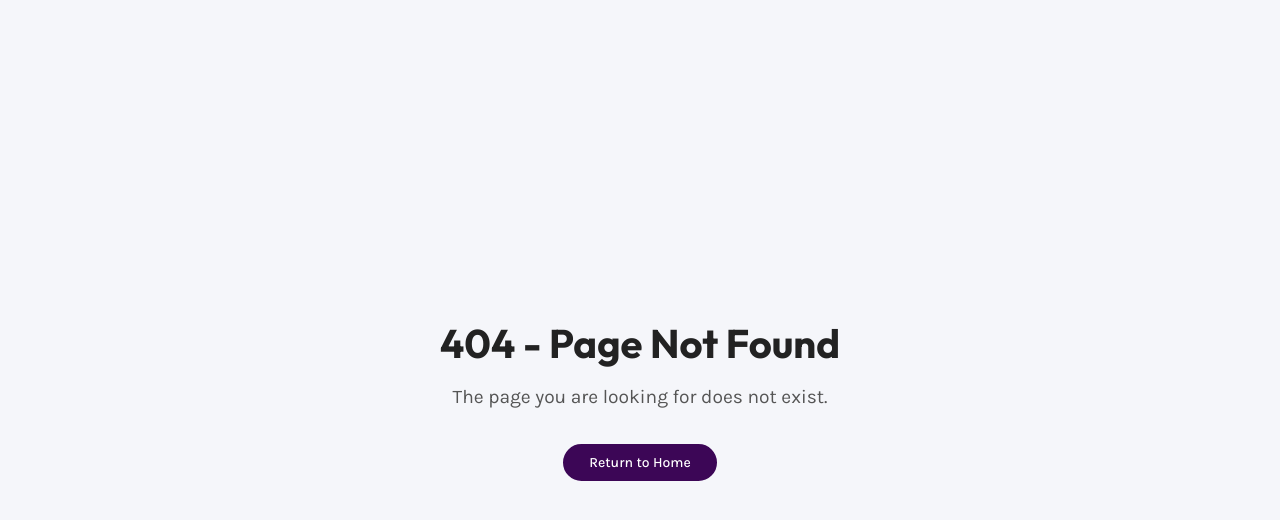
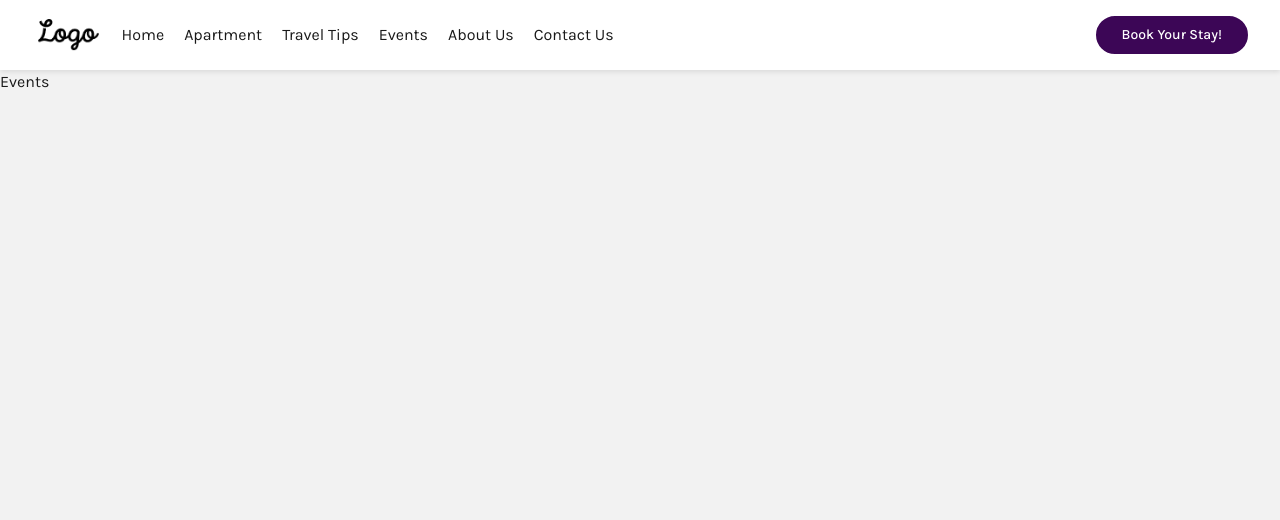
Before and after one commit to matteominin/FlorenceHomeStay, a React (Vite) app in the folder frontend/: page /events in a window 1280 px wide. Before the commit this address had no page. Shown: the top 520 px of the page. Built offline with nearby package versions, Linux system fonts and the light colour scheme.

Commit message:
last changes

```diff
--- a/frontend/src/App.jsx
+++ b/frontend/src/App.jsx
@@ -3,6 +3,7 @@ import Home from "./pages/home/Home.jsx"
 import Apartment from "./pages/apartment/Apartment.jsx";
 import TravelTips from "./pages/travelTips/TravelTips.jsx";
 import Article from "./pages/article/Article.jsx";
+import Events from "./pages/events/Events.jsx";
 import ApartmentInstructions from "./pages/apartmentInstructions/ApartmentInstructions.jsx";
 import AboutUs from "./pages/aboutUs/AboutUs.jsx";
 import ContactUs from "./pages/contactUs/ContactUs.jsx";
@@ -17,6 +18,7 @@ function App() {
         <Route path="/apartment" element={<Apartment />} />
         <Route path="/travel-tips" element={<TravelTips />} />
         <Route path="/travel-tips/:id" element={<Article />} />
+        <Route path="/events" element={<Events />} />
         <Route path="/apartment-instructions" element={<ApartmentInstructions />} />
         <Route path="/about-us" element={<AboutUs />} />
         <Route path="/contact-us" element={<ContactUs />} />
--- a/frontend/src/components/header/Header.jsx
+++ b/frontend/src/components/header/Header.jsx
@@ -34,6 +34,9 @@ function Header() {
                         <a href="/travel-tips">Travel Tips</a>
                     </li>
                     <li>
+                        <a href="/events">Events</a>
+                    </li>
+                    <li>
                         <a href="/about-us">About Us</a>
                     </li>
                     <li>
@@ -61,6 +64,9 @@ function Header() {
                     <a href="/travel-tips" onClick={toggleMenu}>Travel Tips</a>
                 </li>
                 <li>
+                    <a href="/events" onClick={toggleMenu}>Events</a>
+                </li>
+                <li>
                     <a href="/about-us" onClick={toggleMenu}>About Us</a>
                 </li>
                 <li>
--- a/frontend/src/pages/aboutUs/AboutUs.jsx
+++ b/frontend/src/pages/aboutUs/AboutUs.jsx
@@ -11,3 +11,5 @@ const AboutUs = () => {
 }
 
 export default AboutUs
+
+// TODO: about us page
--- a/frontend/src/pages/apartmentInstructions/ApartmentInstructions.jsx
+++ b/frontend/src/pages/apartmentInstructions/ApartmentInstructions.jsx
@@ -12,3 +12,5 @@ const ApartmentInstructions = () => {
 }
 
 export default ApartmentInstructions
+
+// TODO: apartment instructions page
--- a/frontend/src/pages/contactUs/ContactUs.jsx
+++ b/frontend/src/pages/contactUs/ContactUs.jsx
@@ -11,3 +11,5 @@ const ContactUs = () => {
 }
 
 export default ContactUs
+
+// TODO: contact us page
--- /dev/null
+++ b/frontend/src/pages/events/Events.jsx
@@ -0,0 +1,15 @@
+import Header from '../../components/header/Header';
+import styles from './Events.module.scss';
+
+const Events = () => {
+    return (
+        <div className={styles.events}>
+            <Header />
+            Events
+        </div>
+    )
+}
+
+export default Events
+
+// TODO: events page
--- /dev/null
+++ b/frontend/src/pages/events/Events.module.scss
@@ -0,0 +1,4 @@
+.events {
+    max-width: 80rem;
+    margin: auto;
+}
--- a/frontend/src/pages/travelTips/TravelTips.jsx
+++ b/frontend/src/pages/travelTips/TravelTips.jsx
@@ -11,7 +11,6 @@ import Button from '../../components/button/Button.jsx'
 const TravelTips = () => {
     const { tags, loading, error } = useTags();
 
-    // TODO: Add a loading state and error handling
     if (loading) {
         return (
             <div className='travel-tips'>
@@ -56,5 +55,3 @@ const TravelTips = () => {
 }
 
 export default TravelTips
-
-// TODO: Add events
```
